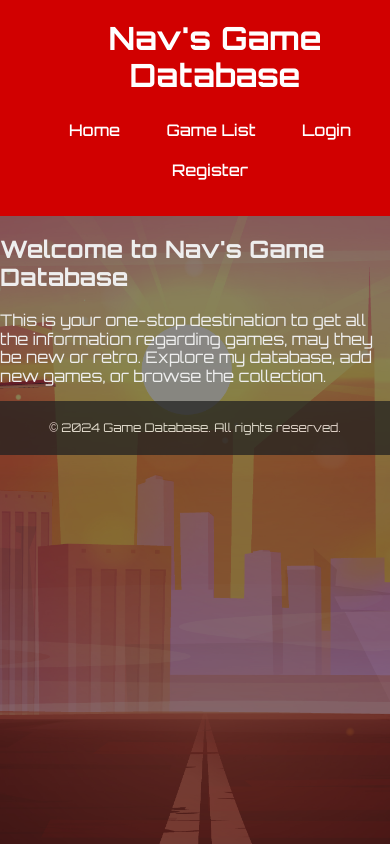
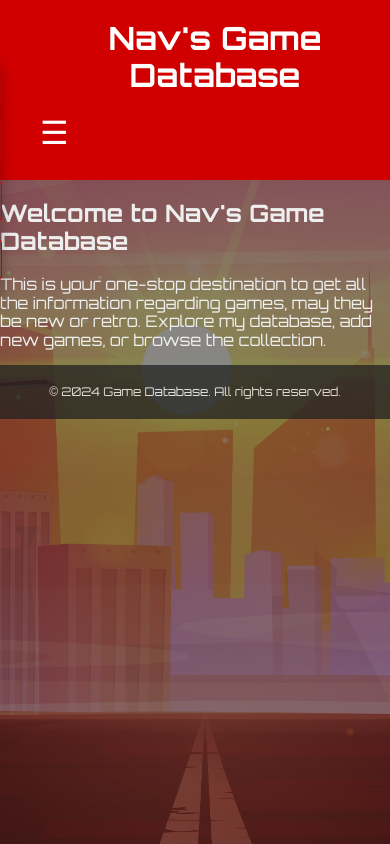
Before and after one commit to Nvvme/comp1006Assignment2, a PHP site: page /index.php in a window 390 px wide. Run offline with PHP 8.4, Linux system fonts and the light colour scheme.

Commit message:
added a hamburger navbar for mobile devices

```diff
--- /dev/null
+++ b/css/mobile.css
@@ -0,0 +1,112 @@
+/* I am using the same method that prof used in the class*/
+@media (max-width: 600px) {
+    /* Display the hamburger menu icon only on small screens */
+    #menu-icon {
+        display: block;
+        cursor: pointer;
+        font-size: 2rem;
+        color: white;
+        padding: 20px; /* Larger area to ensure easy touch */
+        text-align: left;
+    }
+
+
+    /* Style adjustments for the mobile navigation menu */
+    nav ul {
+        position: absolute;
+        top: 60px;
+        width: 100%;
+        background-color: #fff;
+        box-shadow: 0 5px 15px rgba(0,0,0,0.3);
+        left: -100%; /* Start off-screen */
+        transition: left 0.3s ease; /* Smooth transition for sliding in */
+        padding: 0;
+        margin: 0;
+        border-top: 3px solid #d10000; /* Stylistic border top */
+    }
+
+    /* Ensuring the navigation links are full-width for easier touch navigation */
+    nav ul li {
+        width: 100%;
+    }
+
+    nav ul li a {
+        display: block;
+        width: 100%;
+        padding: 10px 0; /* Adequate padding for tap areas */
+        text-align: center; /* Centers link text */
+        color: black;
+        background-color: transparent;
+    }
+
+    nav ul li a:hover, nav ul li a:focus {
+        background-color: #ccc; /* Highlight link on hover/focus */
+        color: white;
+    }
+
+    #menu-icon:focus + nav ul,
+    #menu-icon:hover + nav ul,
+    nav ul:hover {
+        left: 0; /* Brings the navigation menu on-screen */
+        z-index: 1000; /* So that it doesn't go behind any other element */
+    }
+
+
+    /* Ensure the header and footer are full width */
+    header, footer {
+        width: 100%;
+        text-align: center;
+    }
+
+    footer {
+        padding: 8px 15px;
+        font-size: 12px;
+        display: flex;
+        flex-direction: column;
+        align-items: center;
+        justify-content: center;
+    }
+
+    /* Table adjustments to prevent overflow */
+    table, thead, tbody, th, td, tr {
+        display: block;
+    }
+
+    thead {
+        position: absolute;
+        top: -9999px;
+    }
+
+    tr {
+        margin: 0;
+    }
+
+    td {
+        text-align: left;
+        padding: 8px;
+        border-bottom: 1px solid #ddd;
+    }
+
+    td:before {
+        content: attr(data-label);
+        float: left;
+        font-weight: bold;
+        padding-right: 10px;
+    }
+
+        td img {
+            max-width: 100%; /* Ensures images do not cause overflow */
+            display: block;
+            margin: 0 auto;
+        }
+
+        th, td {
+            font-size: 14px;
+        }
+
+        td img {
+            max-width: 80px; /* Smaller images on mobile */
+            height: auto;
+        }
+
+}
--- a/css/style.css
+++ b/css/style.css
@@ -228,82 +228,8 @@
         text-overflow: ellipsis
     }
 
-    @media (max-width: 600px) {
-        th, td {
-            font-size: 14px;
-        }
-
-        td img {
-            max-width: 80px; /* Smaller images on mobile */
-            height: auto;
-        }
-    }
-    /* adding some css to make my table better for smaller screens*/
-
-    @media (max-width: 600px) {
-        table {
-            width: 100%;
-            box-sizing: border-box;
-        }
-
-        thead, tbody, th, td, tr {
-            display: block;
-        }
-
-        thead {
-            position: absolute;
-            top: -9999px;
-            left: -9999px; /* Effectively hides the header */
-        }
-
-        tr {
-            margin: 0;
-        }
-
-        td {
-            padding: 8px;
-            text-align: left;
-            border-bottom: 1px solid #ddd;
-            box-sizing: border-box;
-        }
-
-        td:before {
-            content: attr(data-label);
-            float: left;
-            font-weight: bold;
-            width: 40%;
-            padding-right: 10px;
-            white-space: nowrap;
-        }
-
-        td img {
-            max-width: 90%; /* Limits image width to prevent spillover */
-            height: auto;
-            display: block;
-            margin: 5px auto;
-        }
-
-        header, footer {
-            width: 100%; /* Ensures they extend full width of the viewport */
-            display: block;
-            text-align: center; /* Centers text within header and footer */
-        }
+    #menu-icon {
+        display: none;
     }
 
-    @media (max-width: 600px) {
-        body, body::before {
-            min-height: 100vh; /* Ensure full coverage on mobile too */
-        }
-
-        footer {
-            display: flex;
-        flex-direction: column;
-        align-items: center;
-        justify-content: center;
-        padding: 8px 15px;
-        font-size: 12px;
-        text-align: center;
-        width: 100%;
-        }
-    }
       /*I give my thanks to prof Scott for his CSS Lessons*/
--- a/shared/header.php
+++ b/shared/header.php
@@ -6,6 +6,7 @@
     <title>Nav's Game Database</title>
     <link rel="stylesheet" href="./css/style.css">
     <link rel="stylesheet" href="./css/normalize.css">
+    <link rel="stylesheet" href="./css/mobile.css">
     <link href="https://fonts.googleapis.com/css2?family=Orbitron:wght@400;500;700&family=Press+Start+2P&display=swap" rel="stylesheet"> <!-- the font-->
     <link rel="shortcut icon" href="image/icons8-xbox-controller-30.png" type="image/x-icon"> <!--Icon taken from icons8.com-->
     <script src="js/scripts.js" defer> </script>
@@ -19,6 +20,7 @@ if (session_status() == PHP_SESSION_NONE) {
 <body>
 <header>
     <h1>Nav's Game Database</h1>
+    <div id="menu-icon">&#9776;</div> <!-- My Hamburger Menu Icon :) -->
     <nav>
     <ul>
         <li><a href="index.php">Home</a></li>
```
